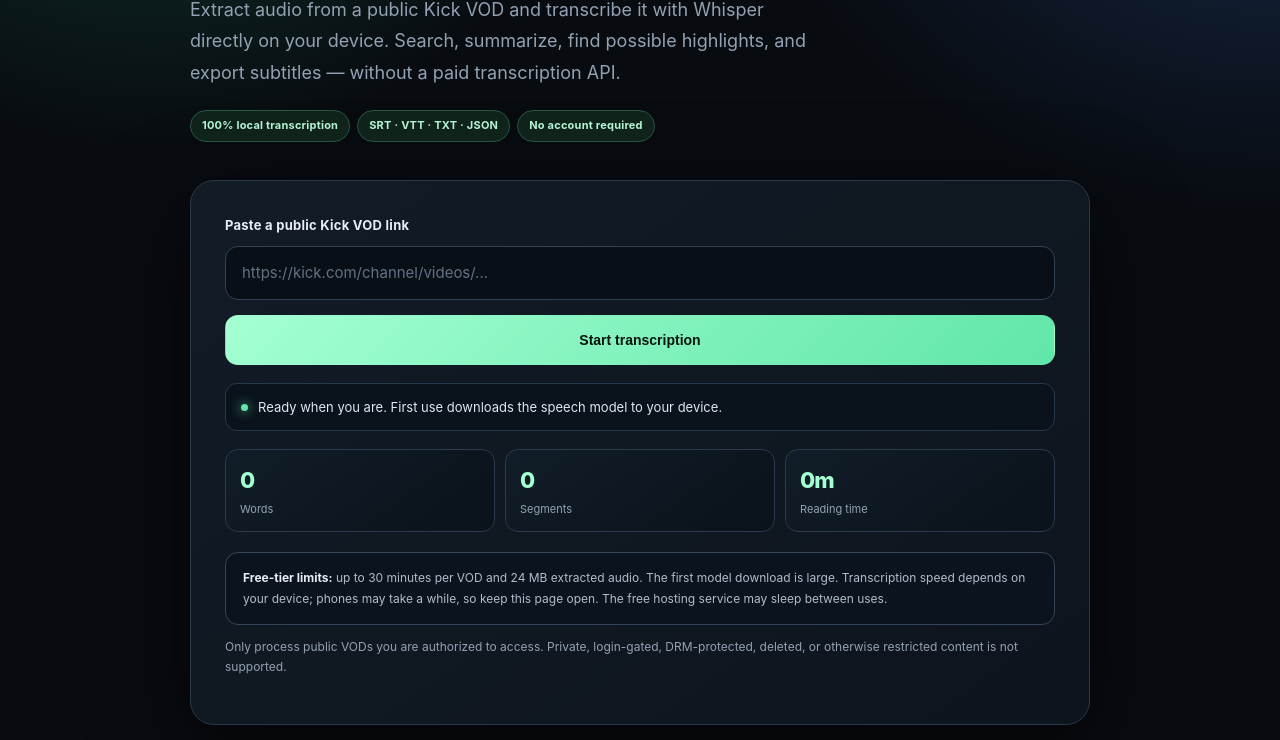
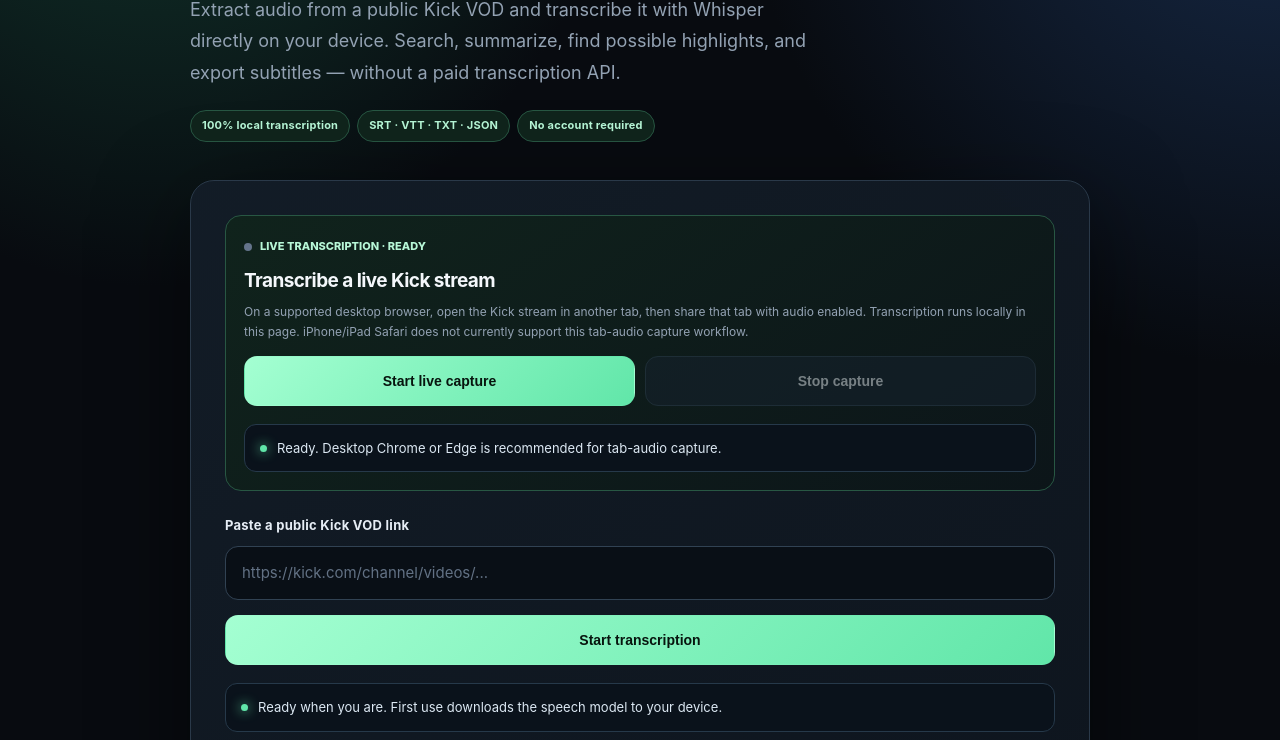
Before and after one commit to pexshop/kick-vod-transcriber-free, a website: page public/index.html in a window 1280 px wide. Shown: the part 360-1100 px from the top of the page. Drawn offline with Linux system fonts and the light colour scheme.

Commit message:
Add missing live transcription controls

```diff
--- a/public/index.html
+++ b/public/index.html
@@ -75,6 +75,16 @@
   <p class="sub">Extract audio from a public Kick VOD and transcribe it with Whisper directly on your device. Search, summarize, find possible highlights, and export subtitles — without a paid transcription API.</p>
   <div><span class="tag">100% local transcription</span><span class="tag">SRT · VTT · TXT · JSON</span><span class="tag">No account required</span></div>
   <section class="panel">
+    <section class="live-panel" aria-label="Live Kick transcription">
+      <div id="liveIndicator" class="live-indicator">LIVE TRANSCRIPTION · READY</div>
+      <h2>Transcribe a live Kick stream</h2>
+      <p>On a supported desktop browser, open the Kick stream in another tab, then share that tab with audio enabled. Transcription runs locally in this page. iPhone/iPad Safari does not currently support this tab-audio capture workflow.</p>
+      <div class="live-actions">
+        <button id="startLive" type="button">Start live capture</button>
+        <button id="stopLive" class="secondary" type="button" disabled>Stop capture</button>
+      </div>
+      <div id="liveStatus" class="status" role="status" aria-live="polite">Ready. Desktop Chrome or Edge is recommended for tab-audio capture.</div>
+    </section>
     <form id="form">
       <label for="vod">Paste a public Kick VOD link</label>
       <input id="vod" type="url" placeholder="https://kick.com/channel/videos/..." required autocomplete="url">
```
